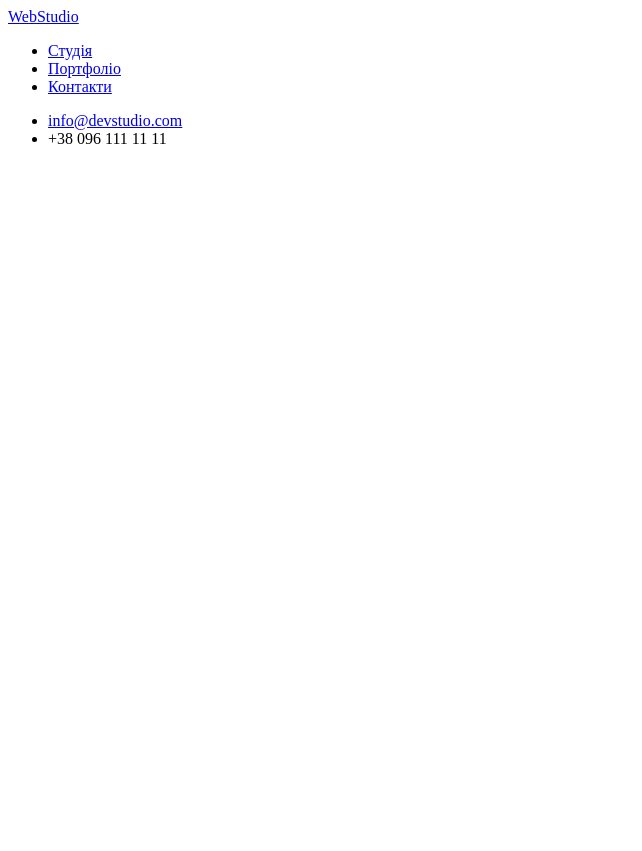
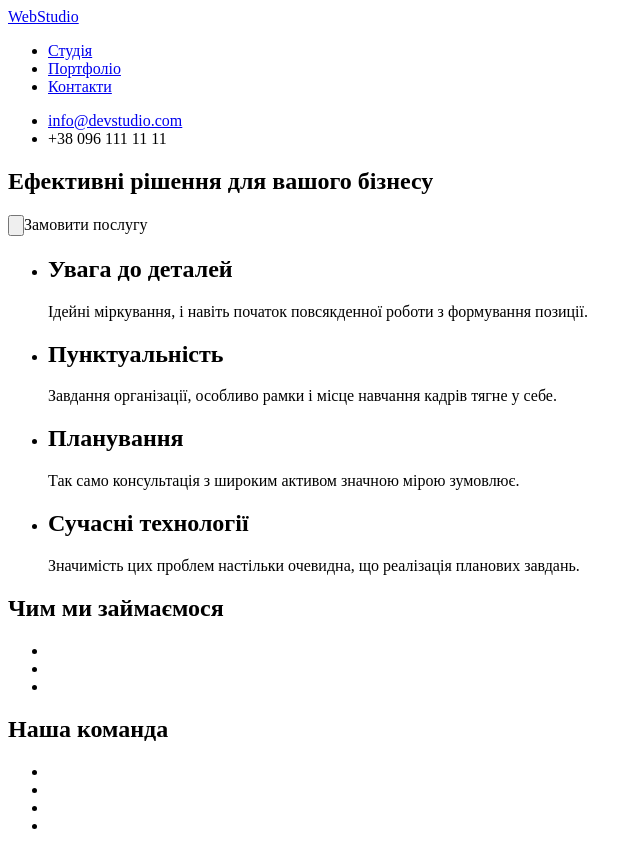
Before and after one commit to y-lapach/goit-markup-hw-01, a plain HTML site: page index.html in a window 1280 px wide. Shown: the whole page, without its empty margins (0-642 px from the left). Before the commit the page ends 800 px from the top, so only its background shows below. Drawn offline with Linux system fonts and the light colour scheme.

Commit message:
Updating home page. Adding main sections

```diff
--- a/index.html
+++ b/index.html
@@ -1,5 +1,5 @@
 <!DOCTYPE html>
-<html lang="en">
+<html lang="uk-UA">
 <head>
     <meta charset="UTF-8">
     <meta http-equiv="X-UA-Compatible" content="IE=edge">
@@ -12,7 +12,6 @@
             <a href="/">
                 WebStudio
             </a>
-
             <ul>
                 <li><a href="/">Студія</a></li>
                 <li><a href="/">Портфоліо</a></li>
@@ -25,5 +24,62 @@
             <li>+38 096 111 11 11</li>
         </ul>
     </header>
+    <div>
+        <section>
+            <h1>Ефективні рішення для вашого бізнесу</h1>
+            <input type="button">Замовити послугу</input>
+        </section>
+    </div>
+    <section>
+        <ul>
+            <li>
+                <h2>Увага до деталей</h2>
+                <p>Ідейні міркування, і навіть початок повсякденної роботи з формування позиції.</p>
+            </li>
+            <li>
+                <h2>Пунктуальність</h2>
+                <p>Завдання організації, особливо рамки і місце навчання кадрів тягне у себе.</p>
+            </li>
+            <li>
+                <h2>Планування</h2>
+                <p>Так само консультація з широким активом значною мірою зумовлює.</p>
+            </li>
+            <li>
+                <h2>Сучасні технології</h2>
+                <p>Значимість цих проблем настільки очевидна, що реалізація планових завдань.</p>
+            </li>
+        </ul>
+    </section>
+    <section>
+        <h2>Чим ми займаємося</h2>
+        <ul>
+            <li>
+                <img src="" alt="" width="370">
+            </li>
+            <li>
+                <img src="" alt="" width="370">
+            </li>
+            <li>
+                <img src="" alt="" width="370">
+            </li>
+        </ul>
+    </section>
+    <section>
+        <h2>Наша команда</h2>
+        <ul>
+            <li>
+                <img src="" alt="" width="270">
+            </li>
+            <li>
+                <img src="" alt="" width="270">
+            </li>
+            <li>
+                <img src="" alt="" width="270">
+            </li>
+            <li>
+                <img src="" alt="" width="270">
+            </li>
+        </ul>
+    </section>
 </body>
 </html>
```
